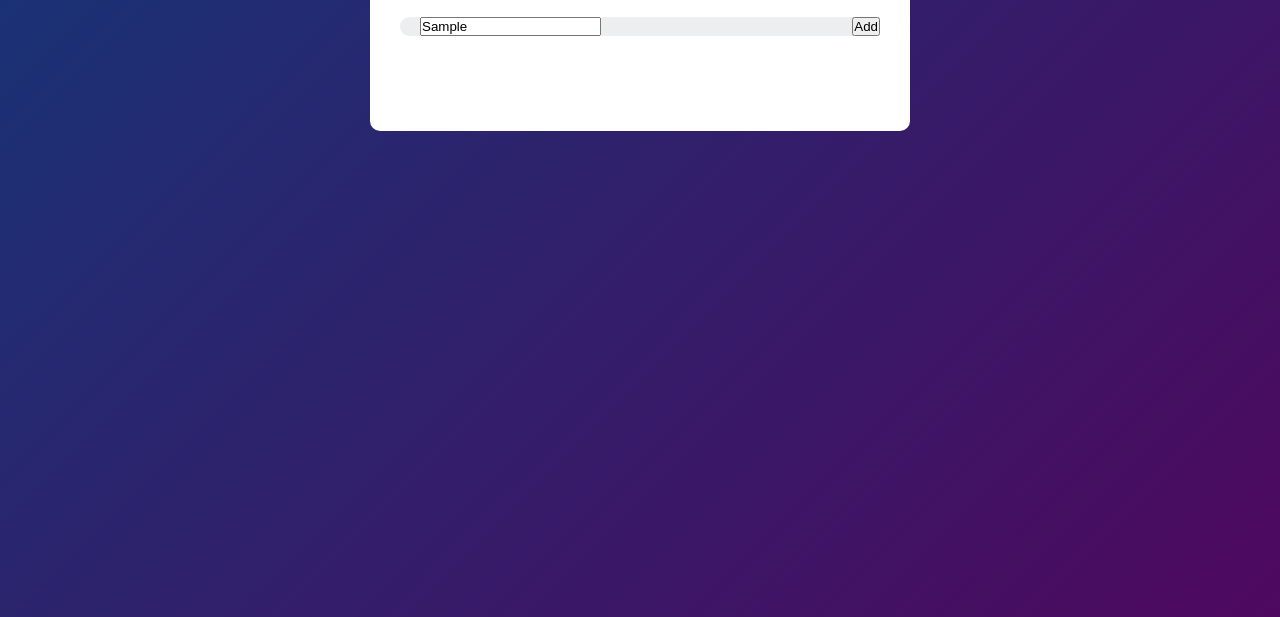
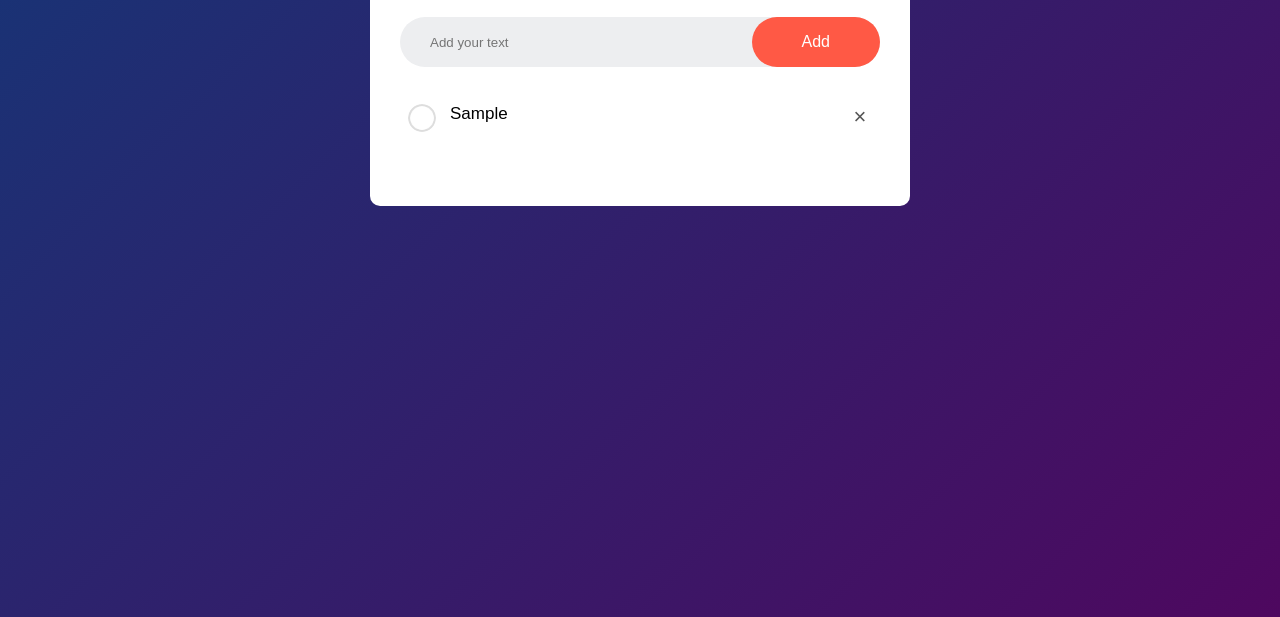
Before and after one commit to sarvarbekbro/to-do-list, a plain HTML site: page index.html in a window 1280 px wide. Both pictures are taken after typing "Sample" into the empty fields and a click on the button "Add". Shown: the part 183-800 px from the top of the page. Drawn offline with Linux system fonts and the light colour scheme.

Commit message:
to-do-list done

```diff
--- a/index.html
+++ b/index.html
@@ -11,9 +11,15 @@
   <div class="todo-app">
     <h2>To-Do List <img src="/images/icon.png" > </h2>
     <div class="row">
-      <input type="text" name="" id="input-box " placeholder="Add your text">
-      <button>Add</button>
+      <input type="text" name="" id="input-box" placeholder="Add your text">
+      <button onclick="addTask()">Add</button>
+
     </div>
+    <ul id="list-container">
+      <!-- <li class="checked">Task 1</li>
+      <li>Task 2</li>
+      <li>Task 3</li> -->
+    </ul>
   </div>
 </div>
 
--- a/script.js
+++ b/script.js
@@ -0,0 +1,36 @@
+const inputBox = document.getElementById('input-box'),
+ listContainer = document.getElementById('list-container')
+
+ function addTask(){
+  if (inputBox.value === ''){
+    alert('You must write something!')
+  }else {
+    let li = document.createElement('li')
+    li.innerHTML = inputBox.value
+    listContainer.appendChild(li)
+     let span = document.createElement('span')
+     span.innerHTML = '\u00d7'
+     li.appendChild(span)
+  }
+  inputBox.value = ''
+  saveData()
+ }
+
+ listContainer.addEventListener('click', function(e){
+  if (e.target.tagName === 'LI'){
+    e.target.classList.toggle('checked')
+    saveData()
+  }
+  else if (e.target.tagName === 'SPAN'){
+    e.target.parentElement.remove()
+    saveData()
+  }
+ }, false)
+
+ function saveData(){
+ localStorage.setItem('data', listContainer.innerHTML)
+ }
+ function showTask(){
+  listContainer.innerHTML = localStorage.getItem('data')
+ }
+  showTask()
--- a/style.css
+++ b/style.css
@@ -38,3 +38,71 @@
   margin-bottom: 25px;
   background-color: #edeef0;
 }
+input{
+  flex: 1 ;
+  border: none;
+  outline: none;
+  background: transparent;
+  padding: 10px;
+  font-weight: 15px;
+
+}
+button{
+  border: none;
+  outline: none;
+  padding: 16px  50px;
+  background-color: #ff5945;
+  color: #fff;
+  font-size: 16px;
+  cursor: pointer;
+  border-radius: 40px;
+
+
+}
+ul li {
+  list-style: none;
+font-size: 17px;
+cursor: pointer;
+padding: 12px 8px 12px 50px;
+user-select: none;
+cursor: pointer;
+position: relative;
+
+
+
+}
+ul li::before{
+  content: '';
+  position: absolute;
+  height: 28px;
+  width: 28px;
+  border-radius: 50%;
+  background-image: url('images/unchecked.png');
+  background-size: cover;
+  background-position: center;
+  top: 12px;
+  left:8px;
+
+}
+ul li.checked{
+  color: #555;
+  text-decoration: line-through;
+}
+ul li.checked::before{
+  background-image: url('images/checked.png');
+}
+ ul li span{
+  position: absolute;
+  right: 0;
+  top: 5px;
+  width: 40px;
+  height: 40px;
+  font-size: 22px;
+  color: #555;
+  line-height: 40px;
+  text-align: center;
+  border-radius: 30px;
+ }
+ ul li span:hover{
+  background: #edeef0;
+ }
```
